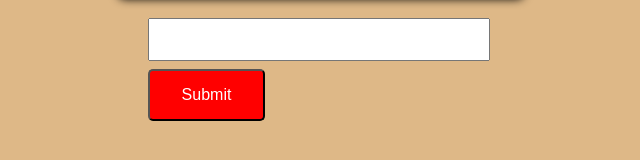
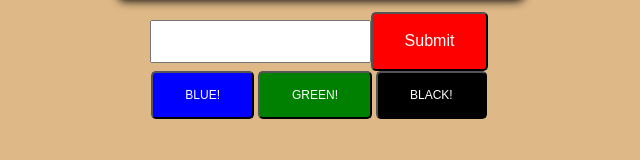
Before and after one commit to NickDayFSD/Nametag, a plain HTML site: page index.html in a window 1280 px wide. Shown: the part 476-636 px from the top of the page, without its empty margins (321-961 px from the left). Drawn offline with Linux system fonts and the light colour scheme.

Commit message:
created buttons for different colors. functionality to come

```diff
--- a/index.html
+++ b/index.html
@@ -19,9 +19,14 @@
             Staples Print Center.
         </section>
     </main>
-    <section>
+    <section class='input-section'>
         <input id="user-name">
-        <button id="name-button">Submit</button>
+        <button class="submission" id="name-button">Submit</button>
+    </section>
+    <section class='colorButton'>
+        <button class='blue' id="blueButton">BLUE!</button>
+        <button class='green' id="greenButton">GREEN!</button>
+        <button class='black' id="blackButton">BLACK!</button>
     </section>
     <script type="module" src="app.js"></script>
 </body>
--- a/style.css
+++ b/style.css
@@ -57,11 +57,11 @@ main {
     display: flex;
 }
 
-button {
-    background-color: red; /* Green */
+button{
+    background-color: red;
     border-radius: 5px;
     color: white;
-    padding: 15px 32px;
+    padding: 12px 32px;
     text-align: center;
     text-decoration: none;
     display: inline-block;
@@ -74,3 +74,40 @@ input {
     margin: 8px 0;
     box-sizing: border-box;
   }
+
+section .colorButton {
+    display: flex;
+}
+
+.blue {
+    background-color: blue;
+    border-radius: 5px;
+    color: white;
+    padding: 15px 32px;
+    text-align: center;
+    text-decoration: none;
+    display: inline-block;
+    font-size: 12px;
+}
+
+.green {
+    background-color: green;
+    border-radius: 5px;
+    color: white;
+    padding: 15px 32px;
+    text-align: center;
+    text-decoration: none;
+    display: inline-block;
+    font-size: 12px;
+}
+
+.black {
+    background-color: black;
+    border-radius: 5px;
+    color: white;
+    padding: 15px 32px;
+    text-align: center;
+    text-decoration: none;
+    display: inline-block;
+    font-size: 12px;
+}
```
